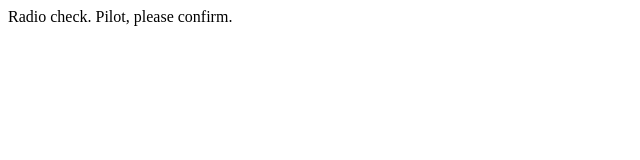
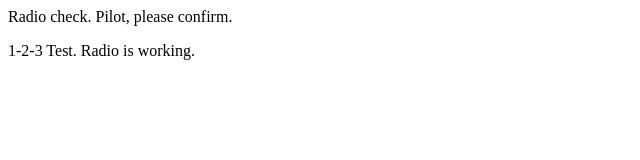
Before and after one commit to Lb-LC101/Communication-Log, a plain HTML site: page index.html in a window 1280 px wide. Shown: the whole page, without its empty margins (0-640 px from the left). Drawn offline with Linux system fonts and the light colour scheme.

Commit message:
response to Control

```diff
--- a/index.html
+++ b/index.html
@@ -1,5 +1,6 @@
 <html>
 <body>
    <p>Radio check. Pilot, please confirm.</p>
+   <p>1-2-3 Test.  Radio is working.</p>
 </body>
 </html>
```
